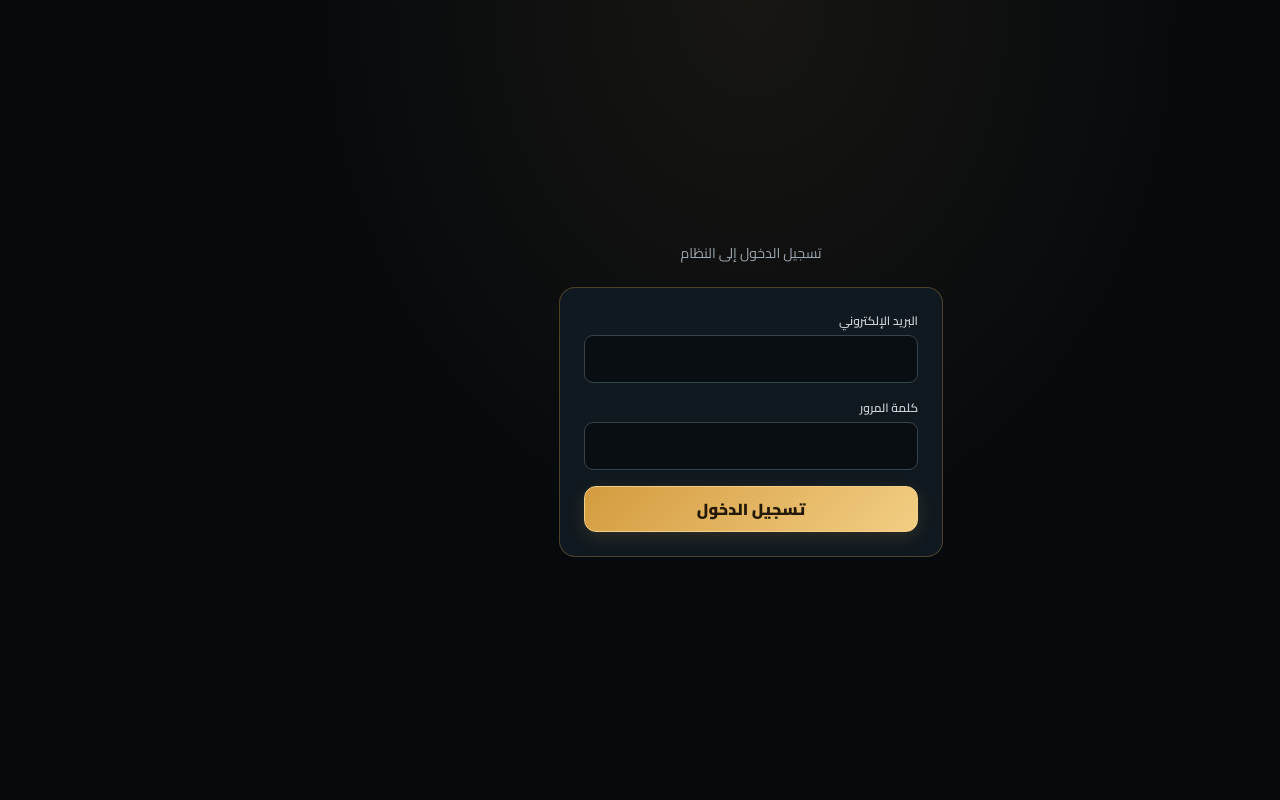
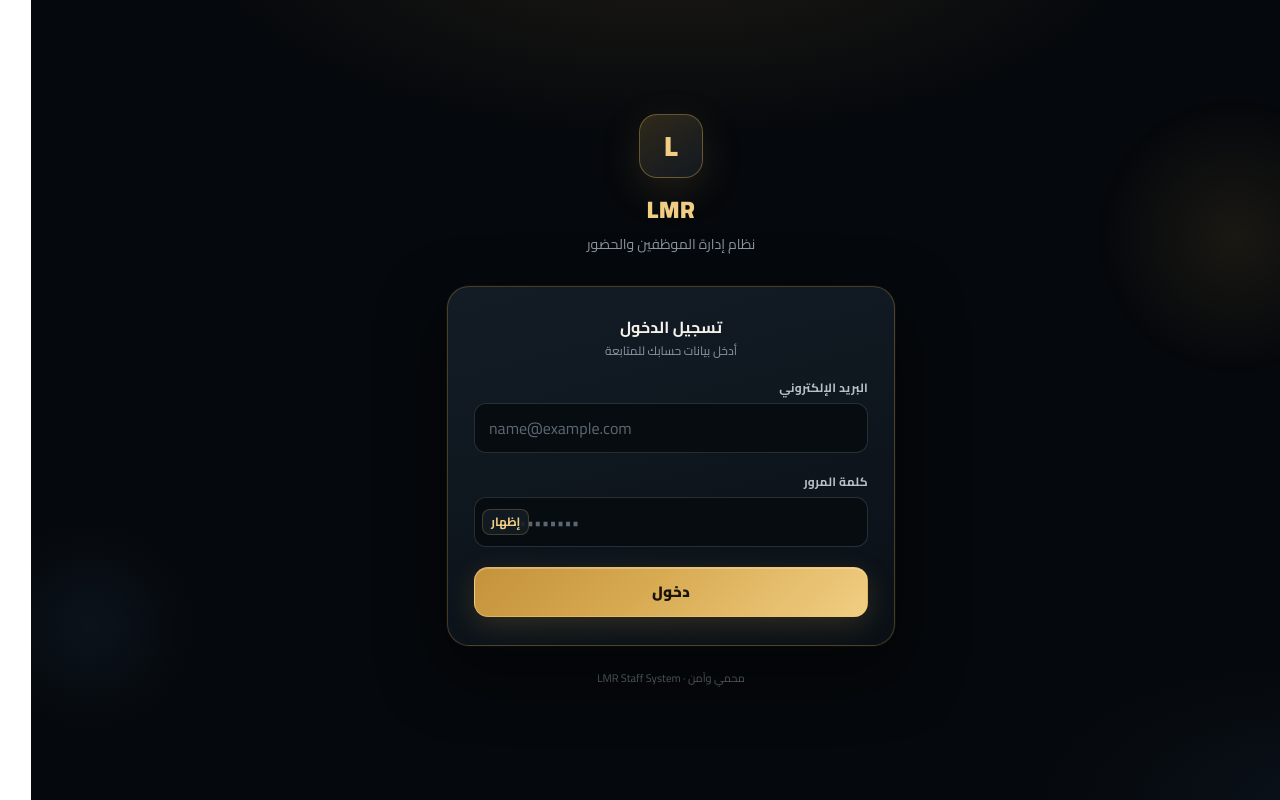
Before and after one commit to uneu2bb/cafe-staff-pro, a Next.js app: page /login in a window 1280 px wide. Built offline with nearby package versions, Linux system fonts and the light colour scheme.

Commit message:
design: premium SaaS visual overhaul (globals + login)

```diff
--- a/app/globals.css
+++ b/app/globals.css
@@ -3,153 +3,246 @@
 @tailwind utilities;
 
 :root {
-  --bg: #070a0d;
-  --panel: #0d1318;
-  --panel2: #101920;
-  --line: rgba(211, 161, 69, 0.35);
-  --gold: #d6a34b;
-  --gold2: #f4d18b;
-  --text: #f5f2eb;
-  --muted: #9ca7b0;
-  --green: #16a36b;
-  --red: #d83e4d;
-  --orange: #d98a25;
-  --blue: #5598d8;
-  --shadow: 0 12px 34px rgba(0, 0, 0, 0.28);
+  --bg: #05080c;
+  --bg2: #080d12;
+  --panel: #0b1218;
+  --panel2: #101820;
+  --panel3: #141e28;
+  --line: rgba(214, 168, 79, 0.22);
+  --line-strong: rgba(214, 168, 79, 0.45);
+  --gold: #d6a84f;
+  --gold2: #f1ce83;
+  --gold3: #c4923a;
+  --text: #f4f1ea;
+  --muted: #8b96a0;
+  --green: #1dbf73;
+  --green-soft: rgba(29, 191, 115, 0.14);
+  --red: #e04856;
+  --red-soft: rgba(224, 72, 86, 0.14);
+  --orange: #e09a2b;
+  --orange-soft: rgba(224, 154, 43, 0.14);
+  --blue: #5aa3e0;
+  --blue-soft: rgba(90, 163, 224, 0.14);
+  --shadow: 0 16px 48px rgba(0, 0, 0, 0.45);
+  --shadow-gold: 0 8px 28px rgba(214, 168, 79, 0.18);
+  --radius: 16px;
+  --radius-sm: 12px;
 }
 
 html {
   direction: rtl;
+  scroll-behavior: smooth;
 }
 
 body {
   margin: 0;
-  background: radial-gradient(ellipse at 80% -10%, rgba(190, 132, 42, 0.1), transparent 34%), var(--bg);
+  min-height: 100vh;
   color: var(--text);
-  font-family: 'Cairo', Tahoma, Arial, sans-serif;
-  min-height: 100vh;
+  font-family: 'Cairo', 'Segoe UI', Tahoma, Arial, sans-serif;
+  background:
+    radial-gradient(ellipse 80% 50% at 90% -15%, rgba(214, 168, 79, 0.09), transparent 55%),
+    radial-gradient(ellipse 60% 40% at -10% 100%, rgba(90, 163, 224, 0.04), transparent 50%),
+    linear-gradient(180deg, var(--bg2) 0%, var(--bg) 100%);
+  -webkit-font-smoothing: antialiased;
+  text-rendering: optimizeLegibility;
+}
+
+/* selection */
+::selection {
+  background: rgba(214, 168, 79, 0.35);
+  color: #fff;
+}
+
+/* scrollbars */
+*::-webkit-scrollbar {
+  width: 8px;
+  height: 8px;
+}
+*::-webkit-scrollbar-track {
+  background: transparent;
+}
+*::-webkit-scrollbar-thumb {
+  background: rgba(214, 168, 79, 0.25);
+  border-radius: 99px;
+}
+*::-webkit-scrollbar-thumb:hover {
+  background: rgba(214, 168, 79, 0.4);
 }
 
 button,
 input,
-select {
+select,
+textarea {
   font: inherit;
 }
 button {
   cursor: pointer;
 }
 
-/* Buttons */
+/* ========== Buttons ========== */
 .btn-primary,
 .btn-gold {
-  border: 1px solid #f2cf86;
-  color: #241907;
-  background: linear-gradient(135deg, #d49b3f, #f2ce83);
-  padding: 10px 17px;
-  border-radius: 12px;
+  border: 1px solid rgba(241, 206, 131, 0.55);
+  color: #1a1408;
+  background: linear-gradient(135deg, #c4923a 0%, #d6a84f 40%, #f1ce83 100%);
+  padding: 11px 18px;
+  border-radius: var(--radius-sm);
   font-weight: 900;
-  box-shadow: 0 5px 18px rgba(214, 163, 75, 0.16);
-  transition: 0.2s;
+  letter-spacing: 0.02em;
+  box-shadow: var(--shadow-gold), inset 0 1px 0 rgba(255, 255, 255, 0.25);
+  transition: transform 0.18s ease, filter 0.18s ease, box-shadow 0.18s ease;
 }
 .btn-primary:hover,
 .btn-gold:hover {
-  filter: brightness(1.08);
+  filter: brightness(1.07);
   transform: translateY(-1px);
+  box-shadow: 0 12px 32px rgba(214, 168, 79, 0.28), inset 0 1px 0 rgba(255, 255, 255, 0.3);
 }
-.btn-primary:disabled {
-  opacity: 0.5;
+.btn-primary:active,
+.btn-gold:active {
+  transform: translateY(0);
+}
+.btn-primary:disabled,
+.btn-gold:disabled {
+  opacity: 0.45;
   cursor: not-allowed;
   transform: none;
+  filter: none;
 }
 
 .btn-secondary,
 .btn-dark {
   border: 1px solid var(--line);
-  background: #111920;
+  background: linear-gradient(180deg, #151e28 0%, #0f161e 100%);
   color: var(--gold2);
-  padding: 9px 14px;
-  border-radius: 11px;
-  font-weight: 600;
+  padding: 10px 15px;
+  border-radius: var(--radius-sm);
+  font-weight: 700;
+  transition: border-color 0.18s, background 0.18s, transform 0.18s;
+}
+.btn-secondary:hover,
+.btn-dark:hover {
+  border-color: var(--line-strong);
+  background: #18222d;
+  transform: translateY(-1px);
 }
 
 .btn-success {
-  background: rgba(22, 163, 107, 0.15);
-  border: 1px solid var(--green);
-  color: #55d39d;
-  border-radius: 11px;
+  background: var(--green-soft);
+  border: 1px solid rgba(29, 191, 115, 0.45);
+  color: #5ee0a0;
+  border-radius: var(--radius-sm);
   padding: 10px 14px;
-  font-weight: 700;
+  font-weight: 800;
+  transition: 0.18s;
+}
+.btn-success:hover {
+  background: rgba(29, 191, 115, 0.22);
 }
 .btn-danger {
-  background: rgba(216, 62, 77, 0.12);
-  border: 1px solid var(--red);
-  color: #ff7782;
-  border-radius: 11px;
+  background: var(--red-soft);
+  border: 1px solid rgba(224, 72, 86, 0.45);
+  color: #ff8a93;
+  border-radius: var(--radius-sm);
   padding: 10px 14px;
-  font-weight: 700;
+  font-weight: 800;
+  transition: 0.18s;
+}
+.btn-danger:hover {
+  background: rgba(224, 72, 86, 0.22);
 }
 
+/* ========== Cards ========== */
 .card {
-  background: linear-gradient(145deg, rgba(16, 25, 32, 0.96), rgba(8, 13, 17, 0.98));
+  background:
+    linear-gradient(160deg, rgba(20, 30, 40, 0.95) 0%, rgba(10, 16, 22, 0.98) 100%);
   border: 1px solid var(--line);
-  border-radius: 14px;
+  border-radius: var(--radius);
   box-shadow: var(--shadow);
-  padding: 15px;
+  padding: 16px;
+  backdrop-filter: blur(12px);
+  transition: border-color 0.2s, box-shadow 0.2s;
+}
+.card:hover {
+  border-color: rgba(214, 168, 79, 0.32);
 }
 
 .glass {
-  background: rgba(13, 19, 24, 0.9);
+  background: rgba(11, 18, 24, 0.82);
   border: 1px solid var(--line);
+  backdrop-filter: blur(16px);
+  -webkit-backdrop-filter: blur(16px);
 }
 
+/* ========== Stat cards ========== */
 .stat-card,
 .stat {
-  min-height: 96px;
+  min-height: 100px;
   border: 1px solid var(--line);
-  border-radius: 14px;
-  background: linear-gradient(145deg, #111920, #090e12);
-  padding: 14px 16px;
+  border-radius: var(--radius);
+  background:
+    linear-gradient(145deg, rgba(22, 32, 42, 0.98) 0%, rgba(9, 14, 18, 0.99) 100%);
+  padding: 16px 18px;
   display: flex;
   align-items: center;
   justify-content: space-between;
   box-shadow: var(--shadow);
   position: relative;
   overflow: hidden;
+  transition: transform 0.2s ease, border-color 0.2s;
 }
-.stat:after {
+.stat-card:hover,
+.stat:hover {
+  transform: translateY(-2px);
+  border-color: var(--line-strong);
+}
+.stat:after,
+.stat-card:after {
   content: '';
   position: absolute;
-  width: 100px;
-  height: 100px;
+  width: 120px;
+  height: 120px;
   border-radius: 50%;
-  background: rgba(214, 163, 75, 0.045);
-  left: -35px;
-  top: -48px;
+  background: radial-gradient(circle, rgba(214, 168, 79, 0.08), transparent 70%);
+  left: -40px;
+  top: -50px;
+  pointer-events: none;
 }
 
+/* ========== Forms ========== */
 .input-field {
   width: 100%;
-  background: #080e12;
-  border: 1px solid #39444a;
-  border-radius: 9px;
-  padding: 11px;
+  background: #070c11;
+  border: 1px solid rgba(120, 135, 150, 0.28);
+  border-radius: var(--radius-sm);
+  padding: 12px 14px;
   color: white;
   outline: none;
   box-sizing: border-box;
+  transition: border-color 0.18s, box-shadow 0.18s, background 0.18s;
+}
+.input-field:hover {
+  border-color: rgba(214, 168, 79, 0.28);
 }
 .input-field:focus {
   border-color: var(--gold);
-  box-shadow: 0 0 0 3px rgba(214, 163, 75, 0.12);
+  background: #0a1016;
+  box-shadow: 0 0 0 3px rgba(214, 168, 79, 0.14);
+}
+.input-field::placeholder {
+  color: #5c6770;
 }
 
 .label {
   display: block;
   font-size: 12px;
-  color: #cbd1d5;
-  margin-bottom: 5px;
-  font-weight: 600;
+  color: #b8c0c8;
+  margin-bottom: 6px;
+  font-weight: 700;
+  letter-spacing: 0.02em;
 }
 
+/* ========== Modal ========== */
 .modal-backdrop {
   position: fixed;
   inset: 0;
@@ -158,74 +251,120 @@ button {
   align-items: center;
   justify-content: center;
   padding: 18px;
-  background: rgba(0, 0, 0, 0.72);
+  background: rgba(0, 0, 0, 0.78);
+  backdrop-filter: blur(8px);
+  -webkit-backdrop-filter: blur(8px);
+  animation: fadeIn 0.2s ease;
 }
 .modal-panel {
   width: min(460px, 100%);
   max-height: 90vh;
   overflow-y: auto;
-  background: #10181e;
-  border: 1px solid var(--gold);
-  border-radius: 17px;
-  padding: 22px;
-  box-shadow: 0 20px 70px #000;
+  background:
+    linear-gradient(165deg, #141e28 0%, #0c1319 100%);
+  border: 1px solid var(--line-strong);
+  border-radius: 20px;
+  padding: 24px;
+  box-shadow: 0 28px 80px rgba(0, 0, 0, 0.65), 0 0 0 1px rgba(214, 168, 79, 0.08);
+  animation: scaleIn 0.22s ease;
 }
 
+/* ========== Sidebar nav ========== */
 .side-nav-item {
   border: 1px solid transparent;
   background: transparent;
-  color: #d5d8da;
+  color: #c5ccd2;
   text-align: right;
   padding: 12px 14px;
-  border-radius: 12px;
+  border-radius: 14px;
   display: flex;
   align-items: center;
-  gap: 13px;
+  gap: 12px;
   font-size: 14px;
-  transition: 0.2s;
+  font-weight: 600;
+  transition: 0.2s ease;
   width: 100%;
 }
-.side-nav-item:hover,
+.side-nav-item:hover {
+  background: rgba(214, 168, 79, 0.08);
+  border-color: rgba(214, 168, 79, 0.15);
+  color: var(--gold2);
+}
 .side-nav-item.active {
-  background: linear-gradient(100deg, #c18b35, #edc777);
-  color: #17120a;
-  box-shadow: 0 7px 20px rgba(205, 151, 57, 0.18);
-  font-weight: 800;
+  background: linear-gradient(105deg, #c4923a, #e8c36a);
+  color: #15100a;
+  box-shadow: var(--shadow-gold);
+  font-weight: 900;
+  border-color: transparent;
 }
 
 .gold-title {
   color: var(--gold2);
   font-weight: 900;
+  letter-spacing: 0.01em;
 }
 
+/* ========== Pills / badges ========== */
 .pill {
   font-size: 10px;
-  border-radius: 30px;
-  padding: 3px 13px;
+  border-radius: 999px;
+  padding: 4px 12px;
   color: white;
   min-width: 58px;
   text-align: center;
   background: var(--green);
   display: inline-block;
+  font-weight: 800;
+  letter-spacing: 0.02em;
+  box-shadow: 0 2px 8px rgba(0, 0, 0, 0.25);
 }
-.pill.red { background: #a92c3a; }
-.pill.orange { background: #a96817; }
-.pill.gold { background: #8e6a2c; }
-.pill.blue { background: #2d6a9f; }
+.pill.red { background: linear-gradient(135deg, #c93a48, #e04856); }
+.pill.orange { background: linear-gradient(135deg, #c47a18, #e09a2b); }
+.pill.gold { background: linear-gradient(135deg, #a67a2e, #d6a84f); color: #1a1408; }
+.pill.blue { background: linear-gradient(135deg, #3a7eb8, #5aa3e0); }
 
+/* ========== Tables (premium) ========== */
+table {
+  border-collapse: separate;
+  border-spacing: 0;
+}
+table thead th {
+  font-size: 11px;
+  font-weight: 800;
+  color: var(--gold2);
+  letter-spacing: 0.04em;
+  text-transform: none;
+  padding: 12px 10px;
+  border-bottom: 1px solid var(--line);
+  background: rgba(214, 168, 79, 0.04);
+}
+table tbody td {
+  padding: 11px 10px;
+  border-bottom: 1px solid rgba(120, 135, 150, 0.1);
+  font-size: 13px;
+  vertical-align: middle;
+}
+table tbody tr {
+  transition: background 0.15s;
+}
+table tbody tr:hover {
+  background: rgba(214, 168, 79, 0.04);
+}
+
+/* ========== Charts ========== */
 .chart-wrap {
   height: 185px;
   display: flex;
   align-items: end;
   gap: 13px;
   padding: 10px 8px 24px;
-  border-bottom: 1px solid #38434a;
+  border-bottom: 1px solid rgba(120, 135, 150, 0.15);
   position: relative;
   background: repeating-linear-gradient(
     to bottom,
     transparent 0,
     transparent 35px,
-    rgba(170, 180, 190, 0.12) 36px
+    rgba(170, 180, 190, 0.07) 36px
   );
 }
 .chart-col {
@@ -239,33 +378,75 @@ button {
 }
 .bar {
   width: 13px;
-  border-radius: 3px 3px 0 0;
-  background: linear-gradient(180deg, #4fc78b, #13764d);
+  border-radius: 4px 4px 0 0;
+  background: linear-gradient(180deg, #5ee0a0, #1dbf73);
   min-height: 8px;
+  box-shadow: 0 0 12px rgba(29, 191, 115, 0.25);
 }
 .bar.absent {
-  background: linear-gradient(180deg, #e7b85e, #9b6827);
+  background: linear-gradient(180deg, #f0c46a, #c4923a);
+  box-shadow: 0 0 12px rgba(214, 168, 79, 0.2);
 }
 .day {
   position: absolute;
-  bottom: -23px;
+  bottom: -20px;
   font-size: 10px;
-  color: #b8c0c6;
-  white-space: nowrap;
+  color: var(--muted);
 }
 
-::-webkit-scrollbar { width: 8px; height: 8px; }
-::-webkit-scrollbar-thumb {
-  background: rgba(214, 163, 75, 0.3);
-  border-radius: 999px;
+/* ========== Animations ========== */
+@keyframes fadeIn {
+  from { opacity: 0; }
+  to { opacity: 1; }
+}
+@keyframes fadeUp {
+  from { opacity: 0; transform: translateY(10px); }
+  to { opacity: 1; transform: translateY(0); }
+}
+@keyframes scaleIn {
+  from { opacity: 0; transform: scale(0.96); }
+  to { opacity: 1; transform: scale(1); }
+}
+@keyframes shimmer {
+  0% { background-position: -200% 0; }
+  100% { background-position: 200% 0; }
+}
+.fade-up {
+  animation: fadeUp 0.35s cubic-bezier(0.22, 1, 0.36, 1) both;
 }
 
-@keyframes fadeUp {
-  from { opacity: 0; transform: translateY(8px); }
-  to { opacity: 1; transform: translateY(0); }
+/* subtle gold underline accent for section headers */
+.section-head {
+  display: flex;
+  align-items: center;
+  gap: 10px;
+  margin-bottom: 14px;
 }
-.fade-up { animation: fadeUp 0.3s ease both; }
+.section-head::before {
+  content: '';
+  width: 3px;
+  height: 18px;
+  border-radius: 99px;
+  background: linear-gradient(180deg, var(--gold2), var(--gold3));
+}
+
+/* skeleton loading */
+.skeleton {
+  background: linear-gradient(90deg, #121a22 25%, #1a2430 50%, #121a22 75%);
+  background-size: 200% 100%;
+  animation: shimmer 1.4s infinite;
+  border-radius: 8px;
+}
 
 @media (max-width: 760px) {
   .chart-wrap { height: 160px; }
+  .stat-card,
+  .stat {
+    min-height: 88px;
+    padding: 14px;
+  }
+  .modal-panel {
+    padding: 18px;
+    border-radius: 16px;
+  }
 }
--- a/app/login/page.tsx
+++ b/app/login/page.tsx
@@ -10,6 +10,7 @@ export default function LoginPage() {
   const [password, setPassword] = useState('')
   const [loading, setLoading] = useState(false)
   const [error, setError] = useState('')
+  const [showPass, setShowPass] = useState(false)
 
   const handleLogin = async (e: React.FormEvent) => {
     e.preventDefault()
@@ -32,26 +33,88 @@ export default function LoginPage() {
 
   return (
     <div
-      className="min-h-screen flex items-center justify-center p-4"
+      className="min-h-screen flex items-center justify-center p-4 relative overflow-hidden"
       style={{
-        background: 'radial-gradient(ellipse at top, rgba(214,163,75,0.08), transparent 50%), #070a0d',
+        background:
+          'radial-gradient(ellipse 70% 50% at 50% -10%, rgba(214,168,79,0.12), transparent 55%), radial-gradient(ellipse 50% 40% at 100% 100%, rgba(90,163,224,0.06), transparent 45%), #05080c',
       }}
     >
-      <div className="w-full max-w-sm text-center">
-        <p className="text-sm mb-6" style={{ color: '#9ca7b0' }}>
-          تسجيل الدخول إلى النظام
+      {/* ambient orbs */}
+      <div
+        aria-hidden
+        className="pointer-events-none absolute"
+        style={{
+          width: 280,
+          height: 280,
+          borderRadius: '50%',
+          background: 'radial-gradient(circle, rgba(214,168,79,0.1), transparent 70%)',
+          top: '12%',
+          right: '-5%',
+          filter: 'blur(2px)',
+        }}
+      />
+      <div
+        aria-hidden
+        className="pointer-events-none absolute"
+        style={{
+          width: 220,
+          height: 220,
+          borderRadius: '50%',
+          background: 'radial-gradient(circle, rgba(90,163,224,0.07), transparent 70%)',
+          bottom: '8%',
+          left: '-4%',
+        }}
+      />
+
+      <div className="w-full max-w-md relative z-10 fade-up">
+        {/* brand mark */}
+        <div className="text-center mb-8">
+          <div
+            className="mx-auto mb-4 grid place-items-center"
+            style={{
+              width: 64,
+              height: 64,
+              borderRadius: 18,
+              background: 'linear-gradient(145deg, rgba(214,168,79,0.2), rgba(20,28,36,0.9))',
+              border: '1px solid rgba(214,168,79,0.4)',
+              boxShadow: '0 12px 40px rgba(214,168,79,0.15)',
+            }}
+          >
+            <span style={{ fontSize: 28, fontWeight: 900, color: '#f1ce83' }}>L</span>
+          </div>
+          <h1
+            className="m-0 text-2xl font-black tracking-wide"
+            style={{ color: '#f1ce83' }}
+          >
+            LMR
+          </h1>
+          <p className="m-0 mt-2 text-sm" style={{ color: '#8b96a0' }}>
+            نظام إدارة الموظفين والحضور
           </p>
+        </div>
 
         <form
           onSubmit={handleLogin}
-          className="space-y-4 text-right"
+          className="space-y-5 text-right"
           style={{
-            background: '#101920',
-            border: '1px solid rgba(214,163,75,0.3)',
-            borderRadius: 16,
-            padding: 24,
+            background:
+              'linear-gradient(165deg, rgba(20,30,40,0.95) 0%, rgba(10,16,22,0.98) 100%)',
+            border: '1px solid rgba(214,168,79,0.28)',
+            borderRadius: 22,
+            padding: '28px 26px',
+            boxShadow: '0 24px 64px rgba(0,0,0,0.5), 0 0 0 1px rgba(214,168,79,0.06)',
+            backdropFilter: 'blur(16px)',
           }}
         >
+          <div className="text-center mb-1">
+            <p className="m-0 text-base font-bold" style={{ color: '#f4f1ea' }}>
+              تسجيل الدخول
+            </p>
+            <p className="m-0 mt-1 text-xs" style={{ color: '#8b96a0' }}>
+              أدخل بيانات حسابك للمتابعة
+            </p>
+          </div>
+
           <div>
             <label className="label">البريد الإلكتروني</label>
             <input
@@ -62,40 +125,68 @@ export default function LoginPage() {
               required
               autoComplete="email"
               dir="ltr"
+              placeholder="name@example.com"
               style={{ textAlign: 'left' }}
             />
           </div>
+
           <div>
             <label className="label">كلمة المرور</label>
+            <div className="relative">
               <input
-              type="password"
+                type={showPass ? 'text' : 'password'}
                 value={password}
                 onChange={(e) => setPassword(e.target.value)}
                 className="input-field"
                 required
                 autoComplete="current-password"
                 dir="ltr"
-              style={{ textAlign: 'left' }}
+                placeholder="••••••••"
+                style={{ textAlign: 'left', paddingLeft: 44 }}
               />
+              <button
+                type="button"
+                onClick={() => setShowPass((v) => !v)}
+                className="absolute left-2 top-1/2 -translate-y-1/2 text-xs px-2 py-1 rounded-lg"
+                style={{
+                  border: '1px solid rgba(214,168,79,0.25)',
+                  background: 'rgba(20,28,36,0.9)',
+                  color: '#f1ce83',
+                  fontWeight: 700,
+                }}
+              >
+                {showPass ? 'إخفاء' : 'إظهار'}
+              </button>
+            </div>
           </div>
 
-          {error && (
+          {error ? (
             <div
-              className="rounded-xl px-3 py-2.5 text-sm text-center"
+              className="text-sm text-center py-2.5 px-3 rounded-xl"
               style={{
-                background: 'rgba(216,62,77,0.12)',
-                border: '1px solid rgba(216,62,77,0.4)',
-                color: '#ff7782',
+                background: 'rgba(224,72,86,0.12)',
+                border: '1px solid rgba(224,72,86,0.35)',
+                color: '#ff8a93',
+                fontWeight: 700,
               }}
             >
               {error}
             </div>
-          )}
+          ) : null}
 
-          <button type="submit" disabled={loading} className="btn-gold w-full py-3 text-base">
-            {loading ? 'جاري الدخول...' : 'تسجيل الدخول'}
+          <button
+            type="submit"
+            disabled={loading}
+            className="btn-gold w-full"
+            style={{ padding: '13px 18px', fontSize: 15, borderRadius: 14 }}
+          >
+            {loading ? 'جاري الدخول...' : 'دخول'}
           </button>
         </form>
+
+        <p className="text-center mt-6 text-[11px]" style={{ color: '#5c6770' }}>
+          محمي وآمن · LMR Staff System
+        </p>
       </div>
     </div>
   )
```
Lines whose indentation alone changed are shown as unchanged.
